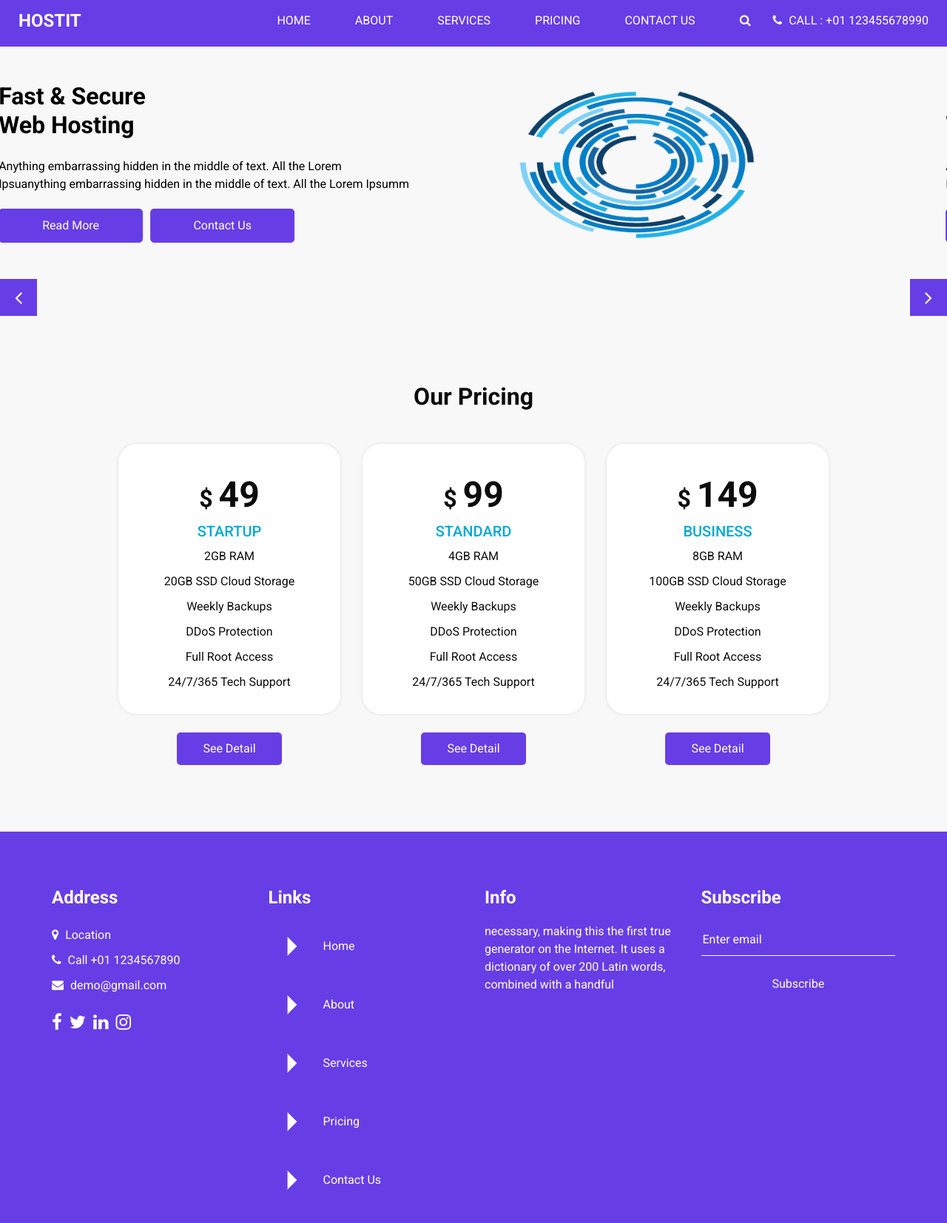
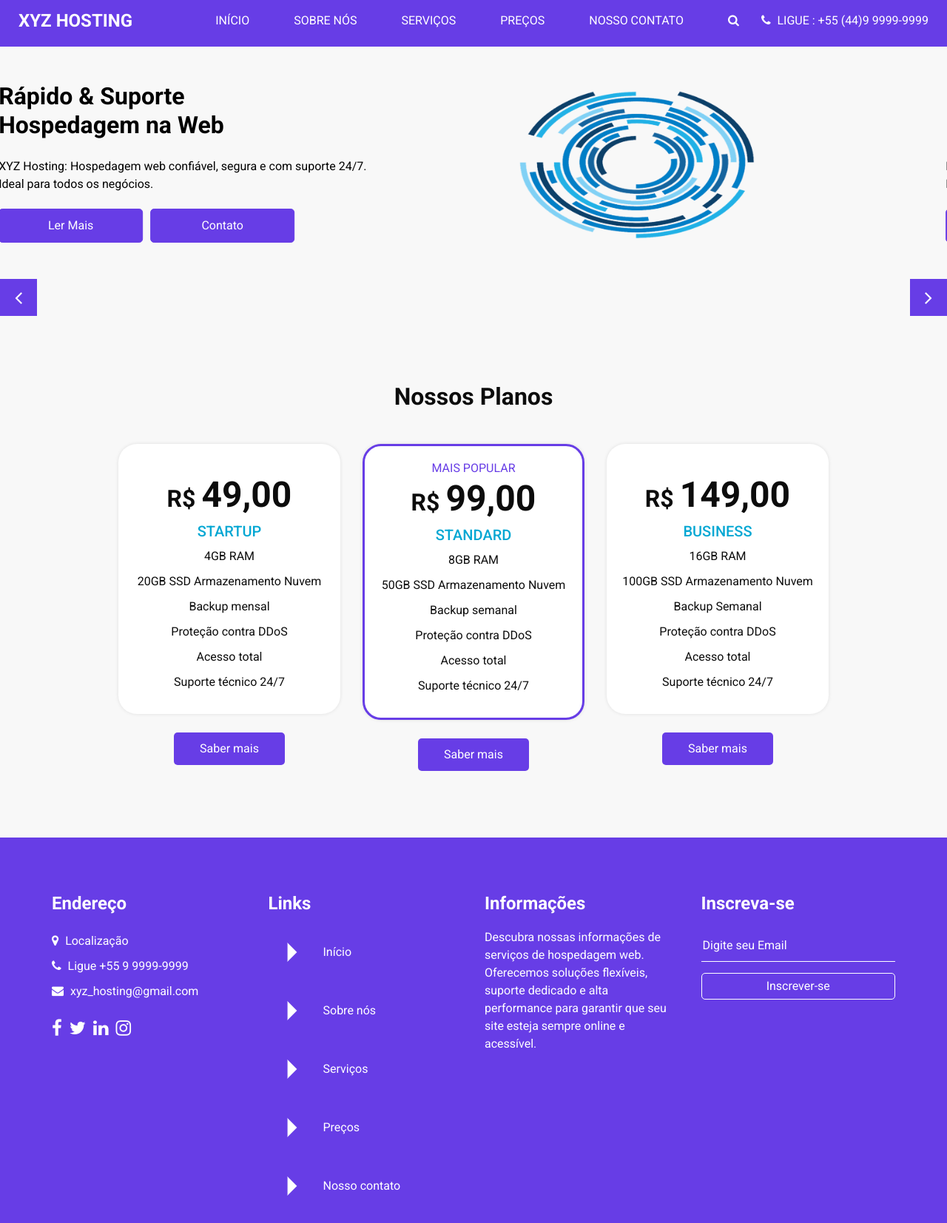
Before and after one commit to Guandalfi/Site-IHC, a plain HTML site: page template-modificado/price.html in a window 1280 px wide. Shown: the part 7-1660 px from the top of the page at 74% size. Drawn offline with Linux system fonts and the light colour scheme; a script that the page names is missing.

Commit message:
Finalizado traducão e correçoes

```diff
--- a/template-modificado/css/style.css
+++ b/template-modificado/css/style.css
@@ -1029,19 +1029,22 @@
   width: 100%;
   text-align: center;
   display: inline-block;
-  padding: 10px 55px;
+  padding: 5px 5px;
   background-color: var(--roxo);
   color: #ffffff;
-  border-radius: 0;
-  border: 1px solid var(--roxo);
+  border-radius: 5px;
+  border: 1px solid #ffffff;
   -webkit-transition: all .3s;
   transition: all .3s;
   margin-top: 15px;
+
 }
 
 .info_section form button:hover {
-  background-color: transparent;
+  background-color: var(--azulhover);
+  border: transparent;
   color: #ffffff;
+
 }
 
 /* end info section */
--- a/template-modificado/price.html
+++ b/template-modificado/price.html
@@ -13,7 +13,7 @@
   <meta name="description" content="" />
   <meta name="author" content="" />
 
-  <title>Hostit</title>
+  <title>XYZ Hosting</title>
 
 
   <!-- bootstrap core css -->
@@ -40,7 +40,7 @@
       <div class="container-fluid">
         <nav class="navbar navbar-expand-lg custom_nav-container ">
           <a class="navbar-brand" href="index.html">
-            <span>Hostit</span>
+            <span>XYZ Hosting</span>
           </a>
 
           <button class="navbar-toggler" type="button" data-toggle="collapse" data-target="#navbarSupportedContent" aria-controls="navbarSupportedContent" aria-expanded="false" aria-label="Toggle navigation">
@@ -49,20 +49,20 @@
 
           <div class="collapse navbar-collapse" id="navbarSupportedContent">
             <ul class="navbar-nav  ml-auto">
-              <li class="nav-item ">
-                <a class="nav-link" href="index.html">Home <span class="sr-only">(current)</span></a>
+              <li class="nav-item active">
+                <a class="nav-link" href="index.html">Início <span class="sr-only">(current)</span></a>
               </li>
               <li class="nav-item">
-                <a class="nav-link" href="about.html"> About</a>
+                <a class="nav-link" href="about.html"> Sobre nós</a>
               </li>
               <li class="nav-item">
-                <a class="nav-link" href="service.html">Services</a>
-              </li>
-              <li class="nav-item active">
-                <a class="nav-link" href="price.html">Pricing</a>
+                <a class="nav-link" href="service.html">Serviços</a>
               </li>
               <li class="nav-item">
-                <a class="nav-link" href="contact.html">Contact Us</a>
+                <a class="nav-link" href="price.html">Preços</a>
+              </li>
+              <li class="nav-item">
+                <a class="nav-link" href="contact.html">Nosso contato</a>
               </li>
             </ul>
             <div class="quote_btn-container">
@@ -74,7 +74,7 @@
               <a href="">
                 <i class="fa fa-phone" aria-hidden="true"></i>
                 <span>
-                  Call : +01 123455678990
+                  Ligue : +55 (44)9 9999-9999
                 </span>
               </a>
             </div>
@@ -93,17 +93,18 @@
                 <div class="col-md-6">
                   <div class="detail-box">
                     <h1>
-                      Fast & Secure <br>
-                      Web Hosting
+                      Rápido & Suporte <br>
+                      Hospedagem na Web
                     </h1>
                     <p>
-                      Anything embarrassing hidden in the middle of text. All the Lorem Ipsuanything embarrassing hidden in the middle of text. All the Lorem Ipsumm </p>
+                      XYZ Hosting: Hospedagem web confiável, segura e com suporte 24/7. <br>
+                      Ideal para todos os negócios. </p>
                     <div class="btn-box">
                       <a href="" class="btn-1">
-                        Read More
+                        Ler Mais
                       </a>
                       <a href="" class="btn-2">
-                        Contact Us
+                        Contato
                       </a>
                     </div>
                   </div>
@@ -126,17 +127,18 @@
                 <div class="col-md-6">
                   <div class="detail-box">
                     <h1>
-                      Fast & Secure <br>
-                      Web Hosting
+                      Plataforma Segura <br>
+                      para qualquer site
                     </h1>
                     <p>
-                      Anything embarrassing hidden in the middle of text. All the Lorem Ipsuanything embarrassing hidden in the middle of text. All the Lorem Ipsumm </p>
+                      Hospedagem + Suporte de Sites com até 55% de desconto. <br>
+                    Planos acessiveis para todas as necessidades. </p>
                     <div class="btn-box">
                       <a href="" class="btn-1">
-                        Read More
+                        Ler mais
                       </a>
                       <a href="" class="btn-2">
-                        Contact Us
+                        Contato
                       </a>
                     </div>
                   </div>
@@ -145,7 +147,7 @@
                   <div class="row">
                     <div class=" col-lg-10 mx-auto">
                       <div class="img-box">
-                        <img src="images/slider-img.png" alt="">
+                        <img src="images/slider-img2.png" alt="">
                       </div>
                     </div>
                   </div>
@@ -159,17 +161,17 @@
                 <div class="col-md-6">
                   <div class="detail-box">
                     <h1>
-                      Fast & Secure <br>
-                      Web Hosting
+                      Baixa latencia
                     </h1>
                     <p>
-                      Anything embarrassing hidden in the middle of text. All the Lorem Ipsuanything embarrassing hidden in the middle of text. All the Lorem Ipsumm </p>
+                      Servidores espalhados pelo mundo garantindo velocidade. <br>
+                    Acesso garantido de qualquer area.</p>
                     <div class="btn-box">
                       <a href="" class="btn-1">
-                        Read More
+                        Ler mais
                       </a>
                       <a href="" class="btn-2">
-                        Contact Us
+                        Contato
                       </a>
                     </div>
                   </div>
@@ -178,7 +180,7 @@
                   <div class="row">
                     <div class=" col-lg-10 mx-auto">
                       <div class="img-box">
-                        <img src="images/slider-img.png" alt="">
+                        <img src="images/slider-img3.png" alt="">
                       </div>
                     </div>
                   </div>
@@ -190,11 +192,11 @@
         <div class="carousel_btn-box">
           <a class="carousel-control-prev" href="#customCarousel1" role="button" data-slide="prev">
             <i class="fa fa-angle-left" aria-hidden="true"></i>
-            <span class="sr-only">Previous</span>
+            <span class="sr-only">Anterior</span>
           </a>
           <a class="carousel-control-next" href="#customCarousel1" role="button" data-slide="next">
             <i class="fa fa-angle-right" aria-hidden="true"></i>
-            <span class="sr-only">Next</span>
+            <span class="sr-only">Proximo</span>
           </a>
         </div>
       </div>
@@ -208,106 +210,107 @@
     <div class="container">
       <div class="heading_container heading_center">
         <h2>
-          Our Pricing
+          Nossos Planos
         </h2>
       </div>
       <div class="price_container ">
         <div class="box">
           <div class="detail-box">
-            <h2>$ <span>49</span></h2>
+            <h2>R$ <span>49,00</span></h2>
             <h6>
               Startup
-            </h6>
-            <ul class="price_features">
-              <li>
-                2GB RAM
-              </li>
-              <li>
-                20GB SSD Cloud Storage
-              </li>
-              <li>
-                Weekly Backups
-              </li>
-              <li>
-                DDoS Protection
-              </li>
-              <li>
-                Full Root Access
-              </li>
-              <li>
-                24/7/365 Tech Support
-              </li>
-            </ul>
-          </div>
-          <div class="btn-box">
-            <a href="">
-              See Detail
-            </a>
-          </div>
-        </div>
-        <div class="box">
-          <div class="detail-box">
-            <h2>$ <span>99</span></h2>
-            <h6>
-              Standard
             </h6>
             <ul class="price_features">
               <li>
                 4GB RAM
               </li>
               <li>
-                50GB SSD Cloud Storage
+                20GB SSD Armazenamento Nuvem
               </li>
               <li>
-                Weekly Backups
+                Backup mensal
               </li>
               <li>
-                DDoS Protection
+                Proteção contra DDoS
               </li>
               <li>
-                Full Root Access
+                Acesso total
               </li>
               <li>
-                24/7/365 Tech Support
+                Suporte técnico 24/7
               </li>
             </ul>
           </div>
           <div class="btn-box">
-            <a href="">
-              See Detail
+            <a href="contact.html">
+              Saber mais
             </a>
           </div>
         </div>
         <div class="box">
-          <div class="detail-box">
-            <h2>$ <span>149</span></h2>
+          <div class="detail-box" id="price-box-standard">
+            <span style="color: #673de6;">MAIS POPULAR</span>
+            <h2>R$ <span>99,00</span></h2>
             <h6>
-              Business
+              Standard
             </h6>
             <ul class="price_features">
               <li>
                 8GB RAM
               </li>
               <li>
-                100GB SSD Cloud Storage
+                50GB SSD Armazenamento Nuvem
               </li>
               <li>
-                Weekly Backups
+                Backup semanal
               </li>
               <li>
-                DDoS Protection
+                Proteção contra DDoS
               </li>
               <li>
-                Full Root Access
+                Acesso total
               </li>
               <li>
-                24/7/365 Tech Support
+                Suporte técnico 24/7
               </li>
             </ul>
           </div>
           <div class="btn-box">
-            <a href="">
-              See Detail
+            <a href="contact.html">
+              Saber mais
+            </a>
+          </div>
+        </div>
+        <div class="box">
+          <div class="detail-box">
+            <h2>R$ <span>149,00</span></h2>
+            <h6>
+              Business
+            </h6>
+            <ul class="price_features">
+              <li>
+                16GB RAM
+              </li>
+              <li>
+                100GB SSD Armazenamento Nuvem
+              </li>
+              <li>
+                Backup Semanal
+              </li>
+              <li>
+                Proteção contra DDoS
+              </li>
+              <li>
+                Acesso total
+              </li>
+              <li>
+                Suporte técnico 24/7
+              </li>
+            </ul>
+          </div>
+          <div class="btn-box">
+            <a href="contact.html">
+              Saber mais
             </a>
           </div>
         </div>
@@ -325,25 +328,25 @@
         <div class="col-md-3">
           <div class="info_contact">
             <h4>
-              Address
+              Endereço
             </h4>
             <div class="contact_link_box">
               <a href="">
                 <i class="fa fa-map-marker" aria-hidden="true"></i>
                 <span>
-                  Location
+                  Localização
                 </span>
               </a>
               <a href="">
                 <i class="fa fa-phone" aria-hidden="true"></i>
                 <span>
-                  Call +01 1234567890
+                  Ligue +55 9 9999-9999
                 </span>
               </a>
               <a href="">
                 <i class="fa fa-envelope" aria-hidden="true"></i>
                 <span>
-                  demo@gmail.com
+                  xyz_hosting@gmail.com
                 </span>
               </a>
             </div>
@@ -371,23 +374,23 @@
             <div class="info_links">
               <a class="" href="index.html">
                 <img src="images/nav-bullet.png" alt="">
-                Home
+                Início
               </a>
-              <a class="" href="about.html">
+              <a class="active" href="about.html">
                 <img src="images/nav-bullet.png" alt="">
-                About
+                Sobre nós
               </a>
               <a class="" href="service.html">
                 <img src="images/nav-bullet.png" alt="">
-                Services
+                Serviços
               </a>
-              <a class="active" href="price.html">
+              <a class="" href="price.html">
                 <img src="images/nav-bullet.png" alt="">
-                Pricing
+                Preços
               </a>
               <a class="" href="contact.html">
                 <img src="images/nav-bullet.png" alt="">
-                Contact Us
+                Nosso contato
               </a>
             </div>
           </div>
@@ -395,21 +398,22 @@
         <div class="col-md-3">
           <div class="info_detail">
             <h4>
-              Info
+              Informações
             </h4>
             <p>
-              necessary, making this the first true generator on the Internet. It uses a dictionary of over 200 Latin words, combined with a handful
+
+Descubra nossas informações de serviços de hospedagem web. Oferecemos soluções flexíveis, suporte dedicado e alta performance para garantir que seu site esteja sempre online e acessível.
             </p>
           </div>
         </div>
         <div class="col-md-3 mb-0">
           <h4>
-            Subscribe
+            Inscreva-se
           </h4>
           <form action="#">
-            <input type="text" placeholder="Enter email" />
+            <input type="text" placeholder="Digite seu Email" />
             <button type="submit">
-              Subscribe
+              Inscrever-se
             </button>
           </form>
         </div>
```
Also changed, not shown: template-modificado/about.html (+2 -2 lines), template-modificado/contact.html (+34 -33 lines), template-modificado/index.html (+12 -12 lines), template-modificado/service.html (+1 -1 lines).
